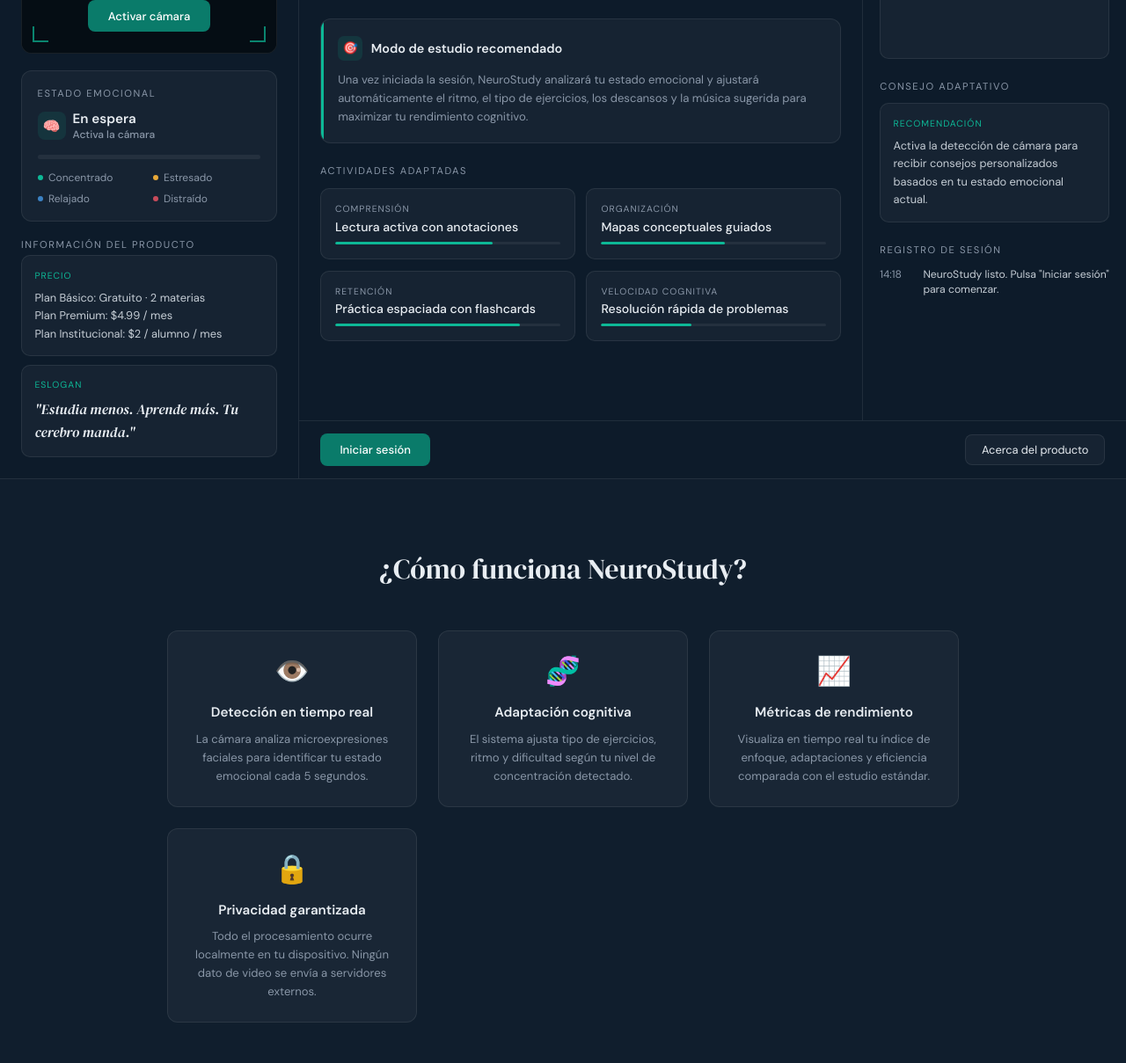
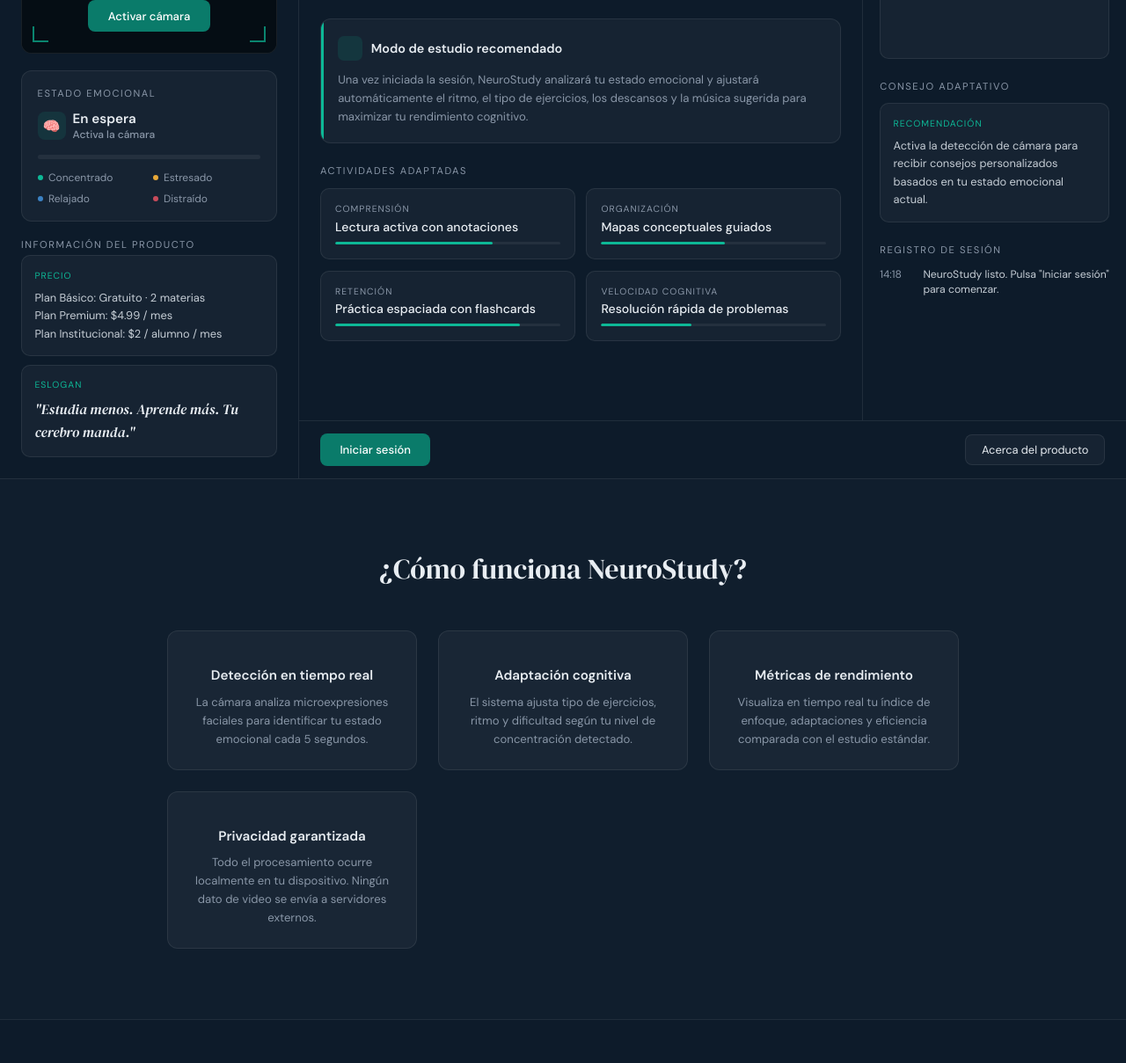
Before and after one commit to josdank/NeuroStudy, a website: page index.html in a window 1280 px wide. Shown: the part 291-1500 px from the top of the page at 88% size. Drawn offline with Linux system fonts and the light colour scheme.

Commit message:
Remove icons from adaptive recommendation section

```diff
--- a/index.html
+++ b/index.html
@@ -179,7 +179,7 @@
             <!-- Recomendación adaptativa -->
             <section class="adapt-card mode-focus" id="adaptCard" aria-labelledby="adaptTitle" aria-live="polite">
               <div class="adapt-card-header">
-                <div class="adapt-icon" aria-hidden="true" style="background:rgba(13,184,150,0.12)">🎯</div>
+                <div class="adapt-icon" aria-hidden="true" style="background:rgba(13,184,150,0.12)"></div>
                 <div class="adapt-card-title" id="adaptTitle">Modo de estudio recomendado</div>
               </div>
               <p class="adapt-desc" id="adaptDesc">
@@ -278,22 +278,22 @@
     <h2 id="featuresTitle" class="section-title">¿Cómo funciona NeuroStudy?</h2>
     <div class="features-grid">
       <div class="feature-item">
-        <div class="feature-icon" aria-hidden="true">👁️</div>
+        <div class="feature-icon" aria-hidden="true"></div>
         <h3>Detección en tiempo real</h3>
         <p>La cámara analiza microexpresiones faciales para identificar tu estado emocional cada 5 segundos.</p>
       </div>
       <div class="feature-item">
-        <div class="feature-icon" aria-hidden="true">🧬</div>
+        <div class="feature-icon" aria-hidden="true"></div>
         <h3>Adaptación cognitiva</h3>
         <p>El sistema ajusta tipo de ejercicios, ritmo y dificultad según tu nivel de concentración detectado.</p>
       </div>
       <div class="feature-item">
-        <div class="feature-icon" aria-hidden="true">📈</div>
+        <div class="feature-icon" aria-hidden="true"></div>
         <h3>Métricas de rendimiento</h3>
         <p>Visualiza en tiempo real tu índice de enfoque, adaptaciones y eficiencia comparada con el estudio estándar.</p>
       </div>
       <div class="feature-item">
-        <div class="feature-icon" aria-hidden="true">🔒</div>
+        <div class="feature-icon" aria-hidden="true"></div>
         <h3>Privacidad garantizada</h3>
         <p>Todo el procesamiento ocurre localmente en tu dispositivo. Ningún dato de video se envía a servidores externos.</p>
       </div>
```
